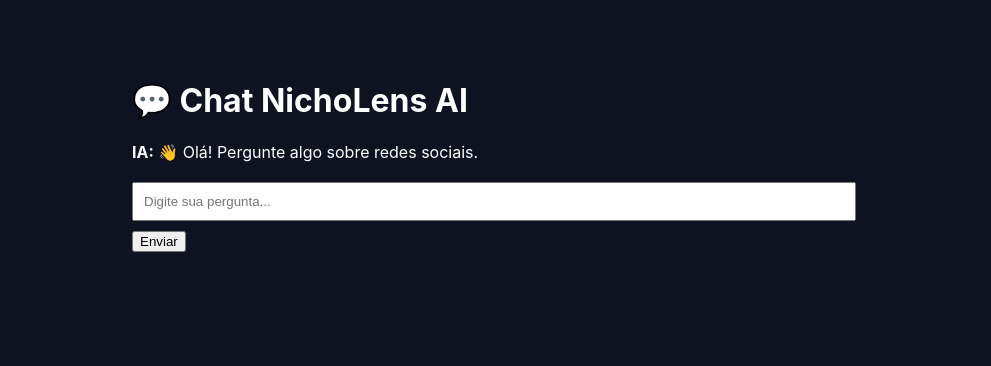
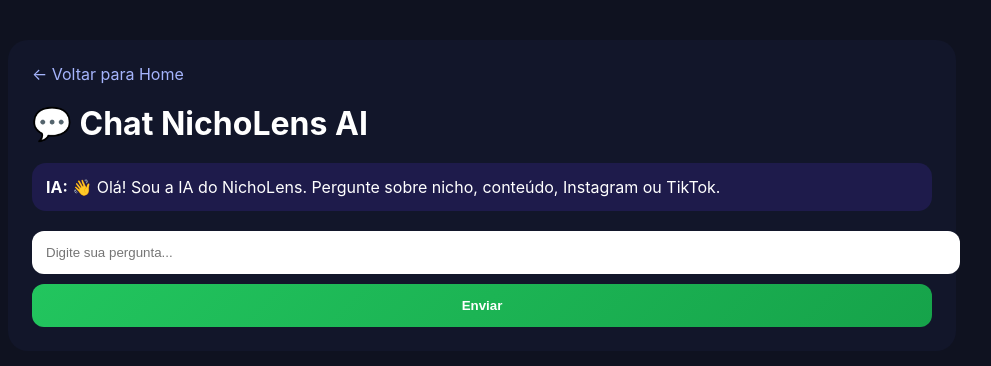
Before and after one commit to robinbrasil008-del/App---NichoLens-AI, a Next.js app: page /chat in a window 1280 px wide. Shown: the top 366 px of the page, without its empty margins (158-1149 px from the left). Built offline with nearby package versions, Linux system fonts and the light colour scheme.

Commit message:
Update page.js

```diff
--- a/app/chat/page.js
+++ b/app/chat/page.js
@@ -1,10 +1,15 @@
 "use client";
 
 import { useState } from "react";
+import Link from "next/link";
 
 export default function ChatPage() {
   const [messages, setMessages] = useState([
-    { role: "assistant", content: "👋 Olá! Pergunte algo sobre redes sociais." },
+    {
+      role: "assistant",
+      content:
+        "👋 Olá! Sou a IA do NichoLens. Pergunte sobre nicho, conteúdo, Instagram ou TikTok.",
+    },
   ]);
   const [input, setInput] = useState("");
   const [loading, setLoading] = useState(false);
@@ -28,12 +33,12 @@ export default function ChatPage() {
 
       setMessages((prev) => [
         ...prev,
-        { role: "assistant", content: data.reply ?? "Erro ao responder." },
+        { role: "assistant", content: data.reply },
       ]);
     } catch {
       setMessages((prev) => [
         ...prev,
-        { role: "assistant", content: "Erro de conexão." },
+        { role: "assistant", content: "Erro ao conectar com a IA." },
       ]);
     } finally {
       setLoading(false);
@@ -41,13 +46,34 @@ export default function ChatPage() {
   }
 
   return (
-    <main style={{ maxWidth: 700, margin: "40px auto", padding: 20 }}>
-      <h1>💬 Chat NichoLens AI</h1>
+    <main
+      style={{
+        maxWidth: 900,
+        margin: "40px auto",
+        padding: 24,
+        background: "#12162a",
+        borderRadius: 20,
+      }}
+    >
+      <Link href="/" style={{ color: "#a5b4fc", textDecoration: "none" }}>
+        ← Voltar para Home
+      </Link>
 
-      <div style={{ margin: "20px 0" }}>
+      <h1 style={{ margin: "20px 0" }}>💬 Chat NichoLens AI</h1>
+
+      <div style={{ marginBottom: 20 }}>
         {messages.map((msg, i) => (
-          <div key={i} style={{ marginBottom: 12 }}>
-            <strong>{msg.role === "user" ? "Você:" : "IA:"}</strong>{" "}
+          <div
+            key={i}
+            style={{
+              marginBottom: 12,
+              padding: 14,
+              borderRadius: 14,
+              background:
+                msg.role === "user" ? "#1f2937" : "#1e1b4b",
+            }}
+          >
+            <strong>{msg.role === "user" ? "Você" : "IA"}:</strong>{" "}
             {msg.content}
           </div>
         ))}
@@ -59,12 +85,30 @@ export default function ChatPage() {
         onChange={(e) => setInput(e.target.value)}
         placeholder="Digite sua pergunta..."
         onKeyDown={(e) => e.key === "Enter" && sendMessage()}
-        style={{ width: "100%", padding: 10 }}
+        style={{
+          width: "100%",
+          padding: 14,
+          borderRadius: 12,
+          border: "none",
+          marginBottom: 10,
+        }}
       />
 
-      <button onClick={sendMessage} style={{ marginTop: 10 }}>
+      <button
+        onClick={sendMessage}
+        style={{
+          width: "100%",
+          padding: 14,
+          borderRadius: 12,
+          background: "linear-gradient(135deg, #22c55e, #16a34a)",
+          color: "#fff",
+          fontWeight: "bold",
+          border: "none",
+          cursor: "pointer",
+        }}
+      >
         Enviar
       </button>
     </main>
   );
-}
+        }
```
